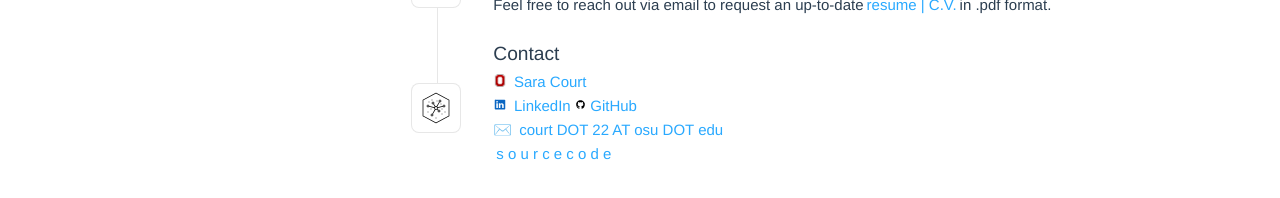
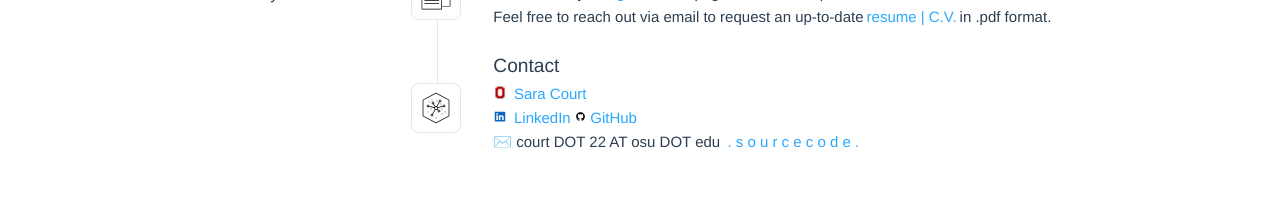
Before and after one commit to sarakc/sarakc.github.io, a Vue app: page / in a window 1280 px wide. Shown: the part 502-700 px from the top of the page. Built offline with nearby package versions, Linux system fonts and the light colour scheme; the HTML template or start-up script is replaced by a standard one.

Commit message:
cleaning

```diff
--- a/src/components/HomeView.vue
+++ b/src/components/HomeView.vue
@@ -86,8 +86,8 @@ import IconContact from './icons/IconContact.vue'
       rel="noopener"
       >LinkedIn</a>
       <img alt="github" class="icon" src="@/assets/github.svg"/><a href="https://github.com/sarakc" target="_blank" rel="noopener">GitHub</a><br />
-      ✉️  <a href="mailto:court.22@osu.edu">court DOT 22 AT osu DOT edu</a><br />
-      <a href="https://github.com/sarakc/sarakc.github.io"> s o u r c e   c o d e </a>
+      ✉️  court DOT 22 AT osu DOT edu
+      <a href="https://github.com/sarakc/sarakc.github.io"> . s o u r c e   c o d e . </a>
 
     </p>
   </WelcomeItem>
```
